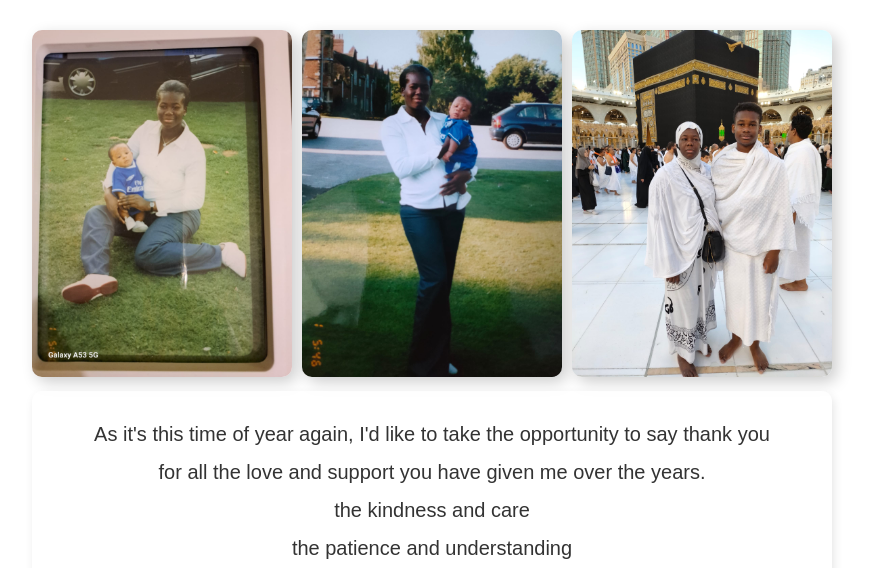
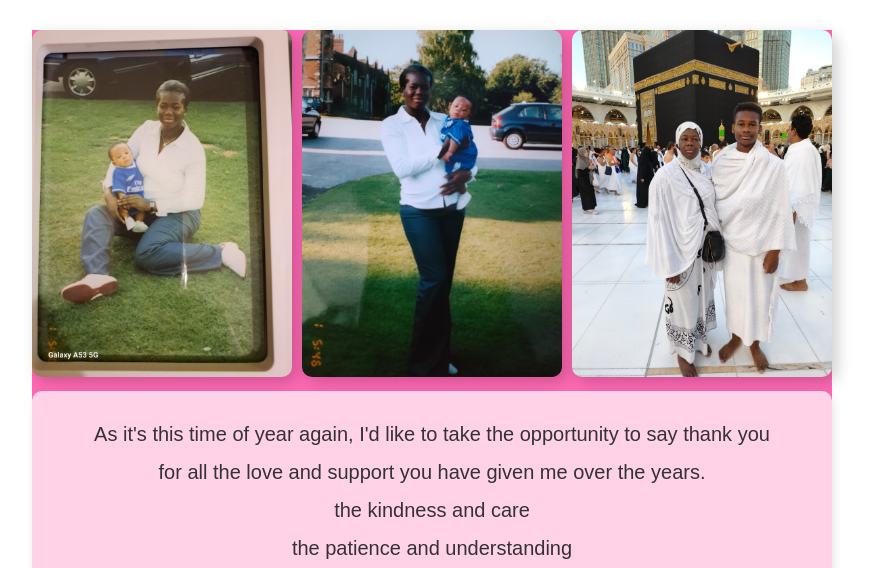
Before and after one commit to tunderbell/tunderbell.github.io, a plain HTML site: page index.html in a window 1280 px wide. Shown: the part 203-771 px from the top of the page, without its empty margins (208-1081 px from the left). Drawn offline with Linux system fonts and the light colour scheme.

Commit message:
Update styles.css

```diff
--- a/styles.css
+++ b/styles.css
@@ -25,6 +25,7 @@ h1 {
 /* Collage container using CSS Grid */
 .collage-container {
     display: grid;
+    background-color: #ff69b4;
     grid-template-columns: repeat(3, 1fr); /* 3 equal-width columns */
     grid-template-rows: auto auto auto; /* 3 rows */
     gap: 10px; /* Space between grid items */
```
